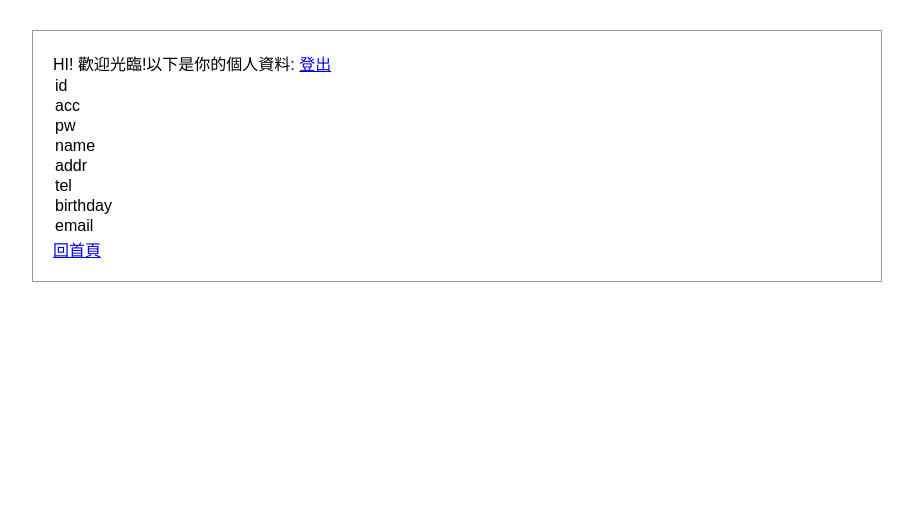
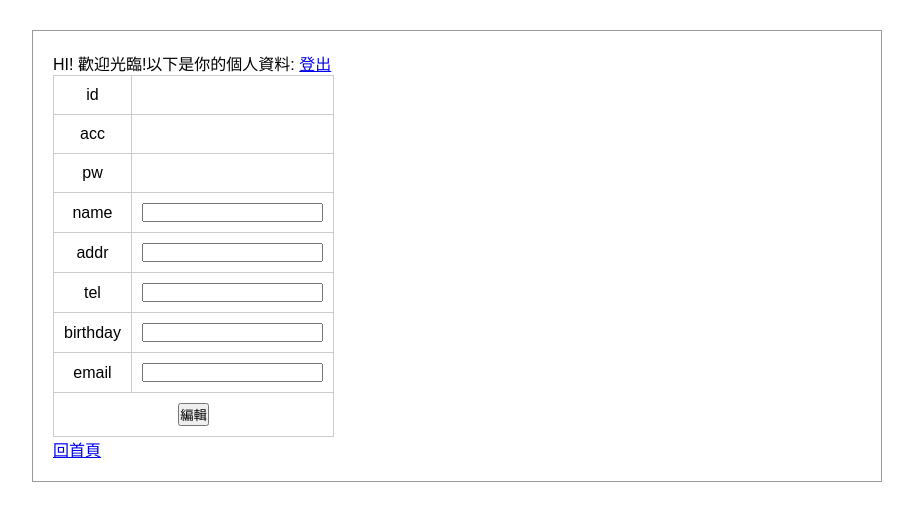
Before and after one commit to wdaweb/mem-login-Yehbosen, a PHP site: page /member_center.php in a window 1280 px wide. Shown: the top 521 px of the page, without its empty margins (183-1096 px from the left). Run offline with PHP 8.4, Linux system fonts and the light colour scheme; the visitor is signed in with stand-in values (Sample User, id 1); data that the repository does not hold is empty.

Commit message:
編輯會員資料並回member_center

```diff
--- a/member_center.php
+++ b/member_center.php
@@ -15,6 +15,17 @@
   <link rel="shortcut icon" href="#" type="image/x-icon">
   <title>會員中心</title>
   <link rel="stylesheet" href="style.css">
+  <style>
+  table{
+    border-collapse:collapse;
+    border-spacing:0;
+  }
+  td{
+    border:1px solid #ccc;
+    padding:10px;
+    text-align:center;
+  }
+  </style>
 </head>
 <body>
   <div class="member">
@@ -33,6 +44,7 @@
         $user=$pdo->query($sql)->fetch(PDO::FETCH_ASSOC);
         // print_r($user);
       ?>
+      <form action="edit_user.php" method="post">
       <table>
         <tr>
           <td>id</td>
@@ -48,27 +60,32 @@
         </tr>
         <tr>
           <td>name</td>
-          <td><?=$user['name'];?></td>
+          <td><input type="text" name="name" id="name" value="<?=$user['name'];?>"></td>
         </tr>
         <tr>
           <td>addr</td>
-          <td><?=$user['addr'];?></td>
+          <td><input type="text" name="addr" id="addr" value="<?=$user['addr'];?>"></td>
         </tr>
         <tr>
           <td>tel</td>
-          <td><?=$user['tel'];?></td>
+          <td><input type="text" name="tel" id="tel" value="<?=$user['tel'];?>"></td>
         </tr>
         <tr>
           <td>birthday</td>
-          <td><?=$user['birthday'];?></td>
+          <td><input type="text" name="birthday" id="birthday" value="<?=$user['birthday'];?>"></td>
         </tr>
         <tr>
           <td>email</td>
-          <td><?=$user['email'];?></td>
+          <td><input type="text" name="email" id="email" value="<?=$user['email'];?>"></td>
+        </tr>
+        <tr>
+          <td colspan="2">
+            <input type="hidden" name="id" value="<?=$user['id'];?>">
+            <input type="submit" value="編輯">
+          </td>
         </tr>
       </table>
-
-
+      </form>
     </div>
     <a href="index.php">回首頁</a>
   </div>
```
Also changed, not shown: edit_user.php (added, +16 -0 lines).
